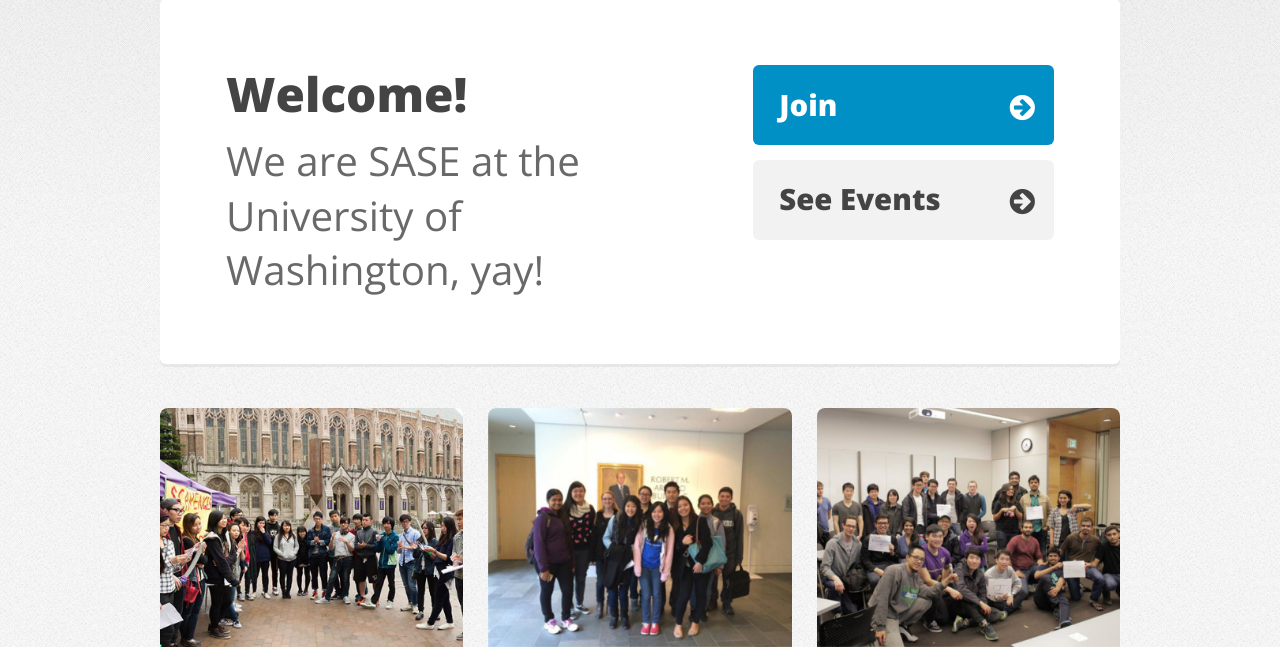
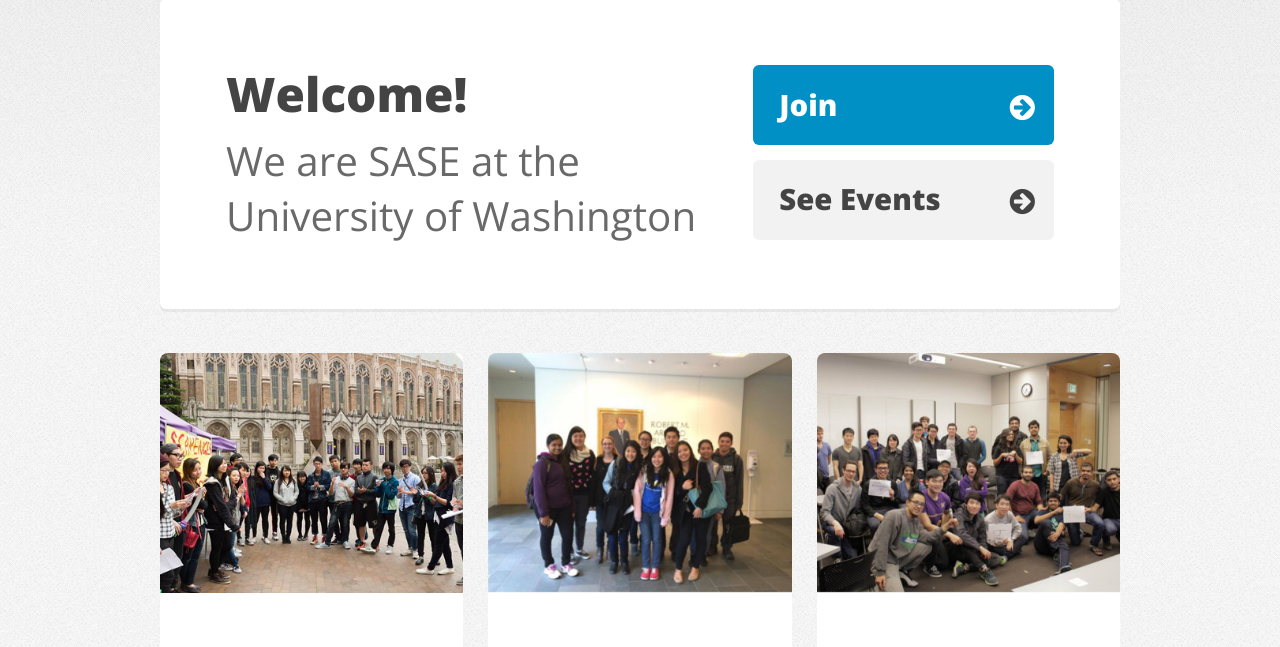
Before and after one commit to fishbearr/website, a PHP site: page / in a window 1280 px wide. Shown: the part 194-841 px from the top of the page. Run offline with PHP 8.4, Linux system fonts and the light colour scheme; some libraries are stand-ins or nearby versions.

Commit message:
Garrett update nov 3

```diff
--- a/index.php
+++ b/index.php
@@ -24,7 +24,7 @@
 						<div class="row">
 							<div class="7u 12u(medium)">
 								<h2>Welcome!</h2>
-								<p>We are SASE at the University of Washington, yay!</p>
+								<p>We are SASE at the University of Washington</p>
 							</div>
 							<div class="5u 12u(medium)">
 								<ul>
```
